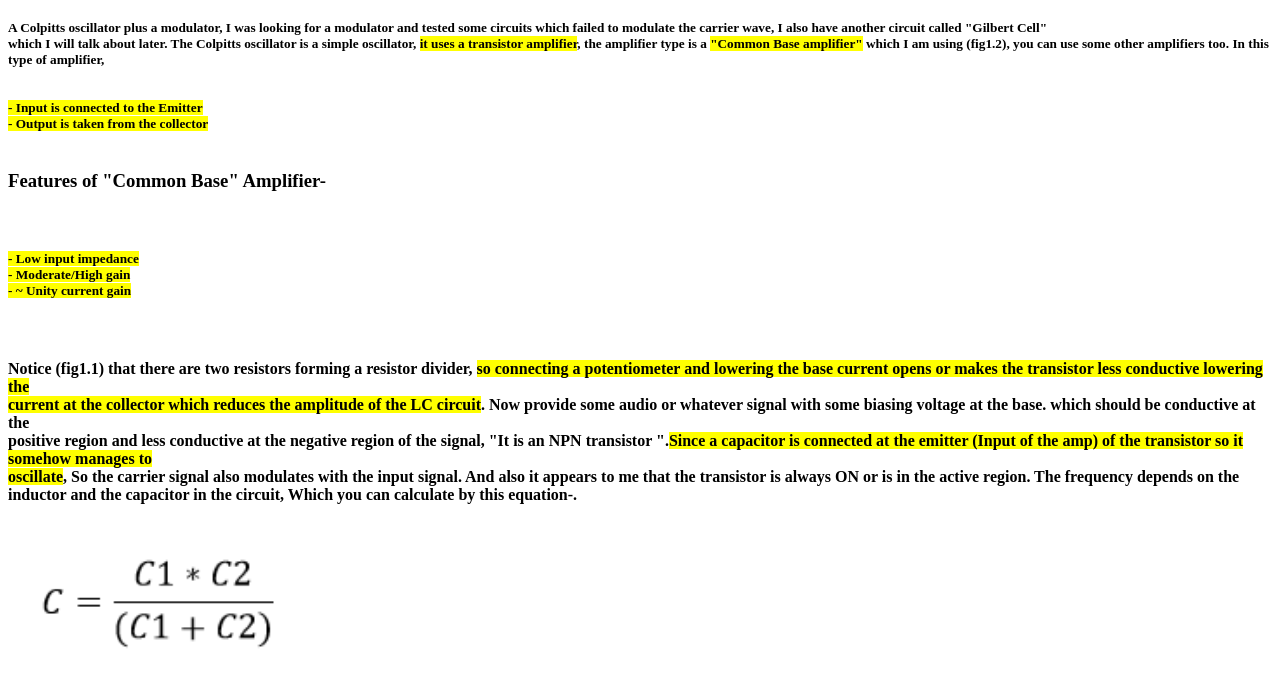
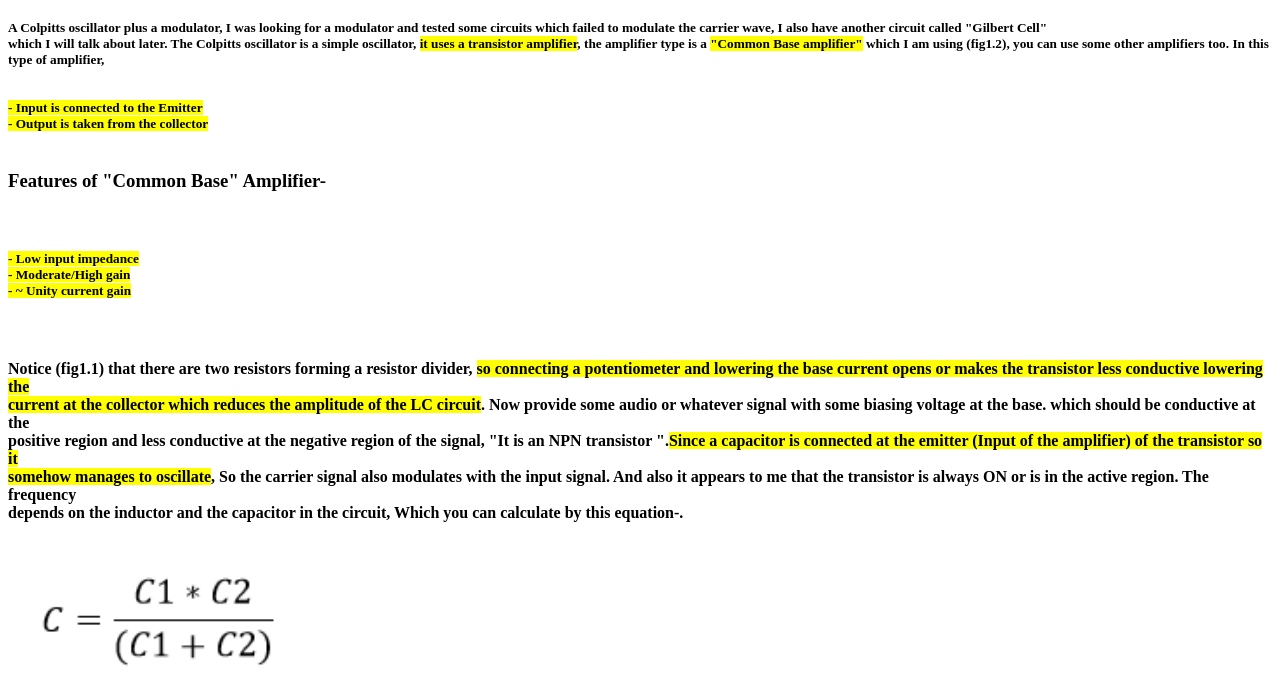
Before and after one commit to Arnav202/Article-4, a plain HTML site: page index.html in a window 1280 px wide. Shown: the part 87-771 px from the top of the page. Drawn offline with Linux system fonts and the light colour scheme.

Commit message:
Update index.html

```diff
--- a/index.html
+++ b/index.html
@@ -17,7 +17,7 @@ which I will talk about later. The Colpitts oscillator is a simple oscillator, <
 <mark>- ~ Unity current gain</mark><br></h5>
 <br><h4>
 Notice (fig1.1) that there are two resistors forming a resistor divider, <mark>so connecting a potentiometer and lowering the base current opens or makes the transistor less conductive lowering the <br>current at the collector which reduces the amplitude of the LC circuit</mark>. Now provide some audio or whatever signal with some biasing voltage at the base.
-which should be conductive at the<br> positive region and less conductive at the negative region of the signal, "It is an NPN transistor ".<mark>Since a capacitor is connected at the emitter (Input of the amp) of the transistor so it somehow manages to<br> oscillate</mark>, So the carrier signal also modulates with the input signal. And also it appears to me that the transistor is always ON or is in the active region. The frequency depends on the<br> inductor and the capacitor in the circuit, Which you can calculate by this equation-. </h4></p>
+which should be conductive at the<br> positive region and less conductive at the negative region of the signal, "It is an NPN transistor ".<mark>Since a capacitor is connected at the emitter (Input of the amplifier) of the transistor so it<br> somehow manages to oscillate</mark>, So the carrier signal also modulates with the input signal. And also it appears to me that the transistor is always ON or is in the active region. The frequency<br> depends on the inductor and the capacitor in the circuit, Which you can calculate by this equation-. </h4></p>
 <img src= "sp/C.png"height="300">
 <h4>Colpitts oscillator schematic-</h4>
 <img src= "sp/col.jpg"height="300"><br>
```
